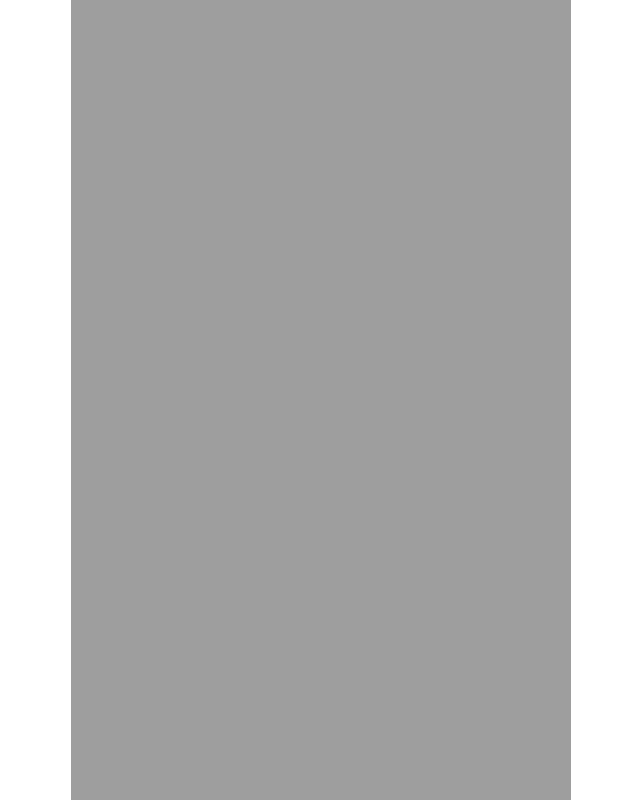
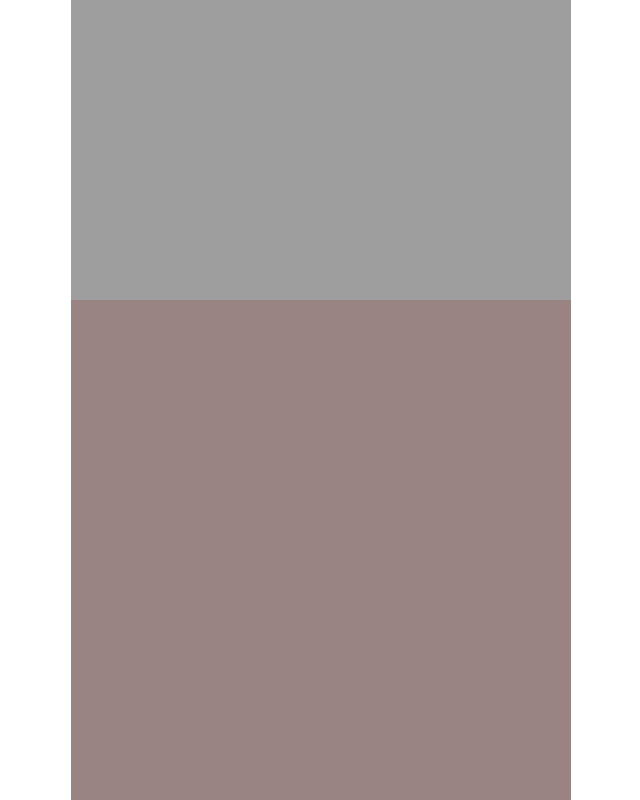
Before and after one commit to 18barbers2/ai-detection-webapp, a React (Vite) app: page / in a window 1280 px wide. Shown: the part 484-1284 px from the top of the page, without its empty margins (319-959 px from the left). Built offline with nearby package versions, Linux system fonts and the light colour scheme.

Commit message:
change color of element

```diff
--- a/src/index.css
+++ b/src/index.css
@@ -12,7 +12,7 @@
   height: 500px;
 }
 .output-box {
-  background-color: rgb(158, 158, 158);
+  background-color: rgb(153, 131, 131);
   width: 500px;
   height: 500px;
 }
```
